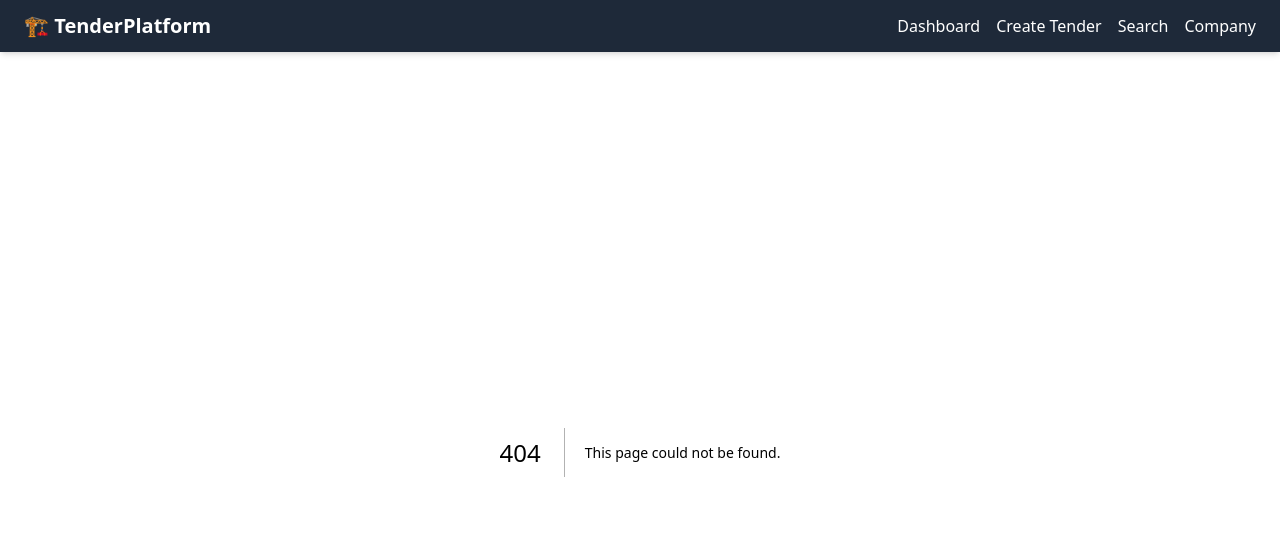
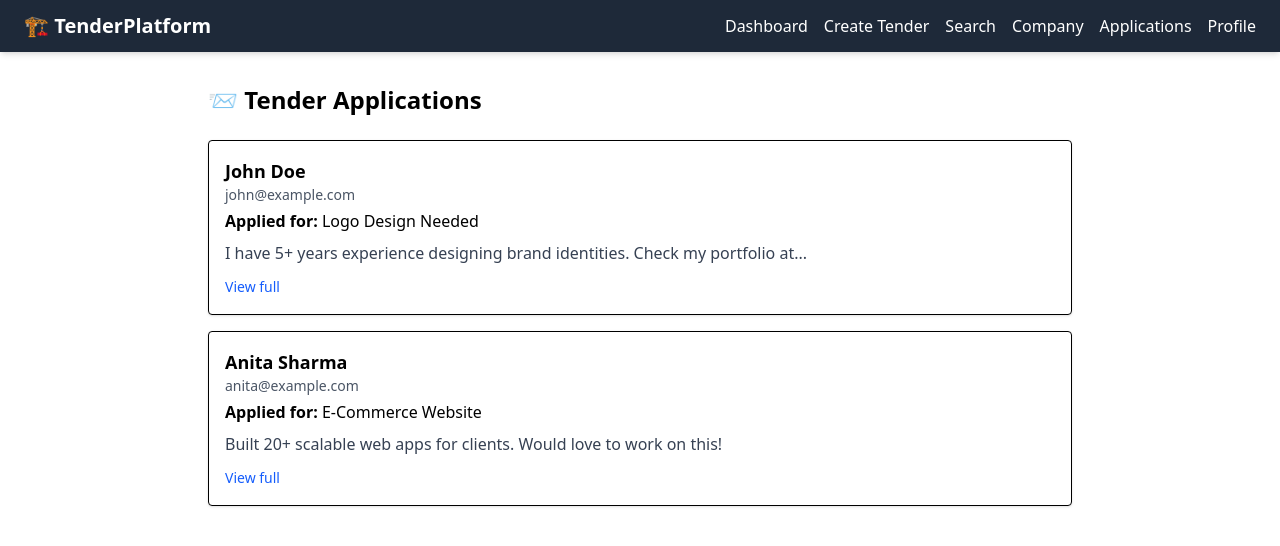
Before and after one commit to PREM015/tender-platform, a Next.js app in the folder frontend/: page /applications in a window 1280 px wide. Before the commit this address had no page. Shown: the top 546 px of the page. Built offline with nearby package versions, Linux system fonts and the light colour scheme.

Commit message:
feat: implement applications and profile pages, enhance navbar with new links, and refactor dashboard to use TenderCard component

```diff
--- /dev/null
+++ b/frontend/src/app/applications/page.js
@@ -0,0 +1,64 @@
+// page.js - placeholder
+"use client";
+
+import { useEffect, useState } from "react";
+
+export default function ApplicationsPage() {
+  const [applications, setApplications] = useState([]);
+
+  useEffect(() => {
+    // Simulated fetch – replace with real API call
+    setApplications([
+      {
+        id: "a1",
+        name: "John Doe",
+        email: "john@example.com",
+        tenderTitle: "Logo Design Needed",
+        coverLetter:
+          "I have 5+ years experience designing brand identities. Check my portfolio at...",
+      },
+      {
+        id: "a2",
+        name: "Anita Sharma",
+        email: "anita@example.com",
+        tenderTitle: "E-Commerce Website",
+        coverLetter:
+          "Built 20+ scalable web apps for clients. Would love to work on this!",
+      },
+    ]);
+  }, []);
+
+  return (
+    <div className="max-w-4xl mx-auto px-4 py-8">
+      <h1 className="text-2xl font-bold mb-6">📨 Tender Applications</h1>
+
+      {applications.length === 0 ? (
+        <p>No applications received yet.</p>
+      ) : (
+        <div className="space-y-4">
+          {applications.map((app) => (
+            <div key={app.id} className="p-4 border rounded shadow-sm">
+              <h2 className="text-lg font-semibold">{app.name}</h2>
+              <p className="text-sm text-gray-600">{app.email}</p>
+              <p className="mt-1">
+                <strong>Applied for:</strong> {app.tenderTitle}
+              </p>
+              <p className="mt-2 text-gray-700">
+                {app.coverLetter.length > 100
+                  ? app.coverLetter.slice(0, 100) + "..."
+                  : app.coverLetter}
+              </p>
+
+              <button
+                className="mt-3 inline-block text-blue-600 hover:underline text-sm"
+                onClick={() => alert("Full detail view coming soon")}
+              >
+                View full
+              </button>
+            </div>
+          ))}
+        </div>
+      )}
+    </div>
+  );
+}
--- /dev/null
+++ b/frontend/src/app/components/ApplicationForm.js
@@ -0,0 +1 @@
+// ApplicationForm.js - placeholder
--- a/frontend/src/app/components/Navbar.js
+++ b/frontend/src/app/components/Navbar.js
@@ -37,6 +37,13 @@ export default function Navbar() {
         <Link href="/company" className="hover:underline">
           Company
         </Link>
+        <Link href="/applications" className="hover:underline">
+  Applications
+</Link><Link href="/profile" className="hover:underline">
+  Profile
+</Link>
+
+
         {isLoggedIn && (
           <button
             onClick={handleLogout}
--- /dev/null
+++ b/frontend/src/app/components/TenderCard.js
@@ -0,0 +1,21 @@
+// TenderCard.js - placeholder
+"use client";
+
+import Link from "next/link";
+
+export default function TenderCard({ tender }) {
+  return (
+    <div className="border p-4 rounded hover:shadow transition">
+      <h3 className="font-semibold text-lg">{tender.title}</h3>
+      <p>💰 Budget: ₹{tender.budget}</p>
+      <p>🕒 Deadline: {tender.deadline}</p>
+
+      <Link
+        href={`/tenders/${tender.id}`}
+        className="text-blue-600 underline inline-block mt-2"
+      >
+        View Details
+      </Link>
+    </div>
+  );
+}
--- a/frontend/src/app/dashboard/page.js
+++ b/frontend/src/app/dashboard/page.js
@@ -2,33 +2,16 @@
 
 import { useEffect, useState } from "react";
 import { useRouter } from "next/navigation";
+import useAuth from "../hooks/useAuth";
+import TenderCard from "../components/TenderCard";
 
 export default function DashboardPage() {
   const router = useRouter();
-  const [user, setUser] = useState(null);
-  const [loading, setLoading] = useState(true);
+  const { user, logout } = useAuth({ protect: true });
   const [tenders, setTenders] = useState([]);
 
   useEffect(() => {
-    const token = localStorage.getItem("token");
-    if (!token) {
-      setLoading(false);
-      return;
-    }
-
-    fetch("http://localhost:5000/api/auth/me", {
-      headers: {
-        Authorization: `Bearer ${token}`,
-      },
-    })
-      .then((res) => res.json())
-      .then((data) => {
-        setUser(data.user);
-        setLoading(false);
-      })
-      .catch(() => setLoading(false));
-
-    // Dummy tenders list for now
+    // 🔧 Replace this with real API later
     setTenders([
       {
         id: "1",
@@ -45,15 +28,13 @@ export default function DashboardPage() {
     ]);
   }, []);
 
-  if (loading) {
+  if (!user) {
     return <div className="p-8">Loading dashboard...</div>;
   }
 
   return (
     <div className="max-w-5xl mx-auto px-4 py-8">
-      <h1 className="text-2xl font-bold mb-4">
-        👋 Welcome, {user ? user.email : "Guest"}
-      </h1>
+      <h1 className="text-2xl font-bold mb-4">👋 Welcome, {user.email}</h1>
 
       <div className="grid grid-cols-2 gap-4 mb-6">
         <div className="bg-blue-100 text-blue-900 p-4 rounded shadow">
@@ -77,21 +58,19 @@ export default function DashboardPage() {
 
       <div className="space-y-4">
         {tenders.map((tender) => (
-          <div
-            key={tender.id}
-            className="border p-4 rounded hover:shadow transition"
-          >
-            <h3 className="font-semibold text-lg">{tender.title}</h3>
-            <p>Budget: ₹{tender.budget}</p>
-            <p>Deadline: {tender.deadline}</p>
-            <a
-              href={`/tenders/${tender.id}`}
-              className="text-blue-600 underline inline-block mt-1"
-            >
-              View
-            </a>
-          </div>
+          <TenderCard key={tender.id} tender={tender} />
         ))}
+      </div>
+
+      <div className="mt-8">
+        <h2 className="text-xl font-semibold mb-2">⚙️ Account</h2>
+        <p>Email: {user.email}</p>
+        <button
+          onClick={logout}
+          className="mt-2 bg-red-500 text-white px-4 py-1 rounded hover:bg-red-600"
+        >
+          Logout
+        </button>
       </div>
     </div>
   );
--- /dev/null
+++ b/frontend/src/app/hooks/useAuth.js
@@ -0,0 +1,44 @@
+// useAuth.js - placeholder
+"use client";
+
+import { useEffect, useState } from "react";
+import { useRouter } from "next/navigation";
+
+export default function useAuth({ redirectTo = "/login", protect = false } = {}) {
+  const [user, setUser] = useState(null);
+  const router = useRouter();
+
+  useEffect(() => {
+    const token = localStorage.getItem("token");
+
+    if (!token && protect) {
+      router.push(redirectTo);
+    }
+
+    if (token) {
+      fetch("http://localhost:5000/api/auth/me", {
+        headers: {
+          Authorization: `Bearer ${token}`,
+        },
+      })
+        .then((res) => res.ok ? res.json() : null)
+        .then((data) => {
+          if (data && data.user) {
+            setUser(data.user);
+          } else if (protect) {
+            router.push(redirectTo);
+          }
+        })
+        .catch(() => {
+          if (protect) router.push(redirectTo);
+        });
+    }
+  }, [protect, redirectTo]);
+
+  const logout = () => {
+    localStorage.removeItem("token");
+    router.push("/login");
+  };
+
+  return { user, logout };
+}
--- a/frontend/src/app/layout.js
+++ b/frontend/src/app/layout.js
@@ -13,16 +13,15 @@ const geistMono = Geist_Mono({
 });
 
 export const metadata = {
-  title: "Create Next App",
-  description: "Generated by create next app",
+  title: "Tender Platform",
+  description: "Manage tenders and applications easily",
 };
 
 export default function RootLayout({ children }) {
   return (
     <html lang="en">
-      <body
-        className={`${geistSans.variable} ${geistMono.variable} antialiased`} >
-           <Navbar />
+      <body className={`${geistSans.variable} ${geistMono.variable} antialiased`}>
+        <Navbar />
         {children}
       </body>
     </html>
--- /dev/null
+++ b/frontend/src/app/lib/api.js
@@ -0,0 +1,29 @@
+// api.js - placeholder
+export const fetchWithToken = async (url, method = "GET", body = null) => {
+  const token = typeof window !== "undefined" ? localStorage.getItem("token") : null;
+
+  const headers = {
+    "Content-Type": "application/json",
+  };
+
+  if (token) {
+    headers["Authorization"] = `Bearer ${token}`;
+  }
+
+  const options = {
+    method,
+    headers,
+  };
+
+  if (body) {
+    options.body = JSON.stringify(body);
+  }
+
+  const res = await fetch(url, options);
+
+  if (!res.ok) {
+    throw new Error(`API error: ${res.status}`);
+  }
+
+  return await res.json();
+};
--- /dev/null
+++ b/frontend/src/app/profile/page.js
@@ -0,0 +1,35 @@
+// page.js - placeholder
+"use client";
+
+import useAuth from "../hooks/useAuth";
+
+export default function ProfilePage() {
+  const { user, logout } = useAuth({ protect: true });
+
+  if (!user) {
+    return <div className="p-6">Loading profile...</div>;
+  }
+
+  return (
+    <div className="max-w-xl mx-auto py-10 px-4">
+      <h1 className="text-2xl font-bold mb-4">👤 My Profile</h1>
+
+      <div className="bg-white text-black p-6 rounded shadow">
+        <p className="mb-2">
+          <strong>Email:</strong> {user.email}
+        </p>
+
+        <p className="mb-6">
+          <strong>User ID:</strong> {user.id || "Not available"}
+        </p>
+
+        <button
+          onClick={logout}
+          className="bg-red-600 text-white px-4 py-2 rounded hover:bg-red-700"
+        >
+          Logout
+        </button>
+      </div>
+    </div>
+  );
+}
```
